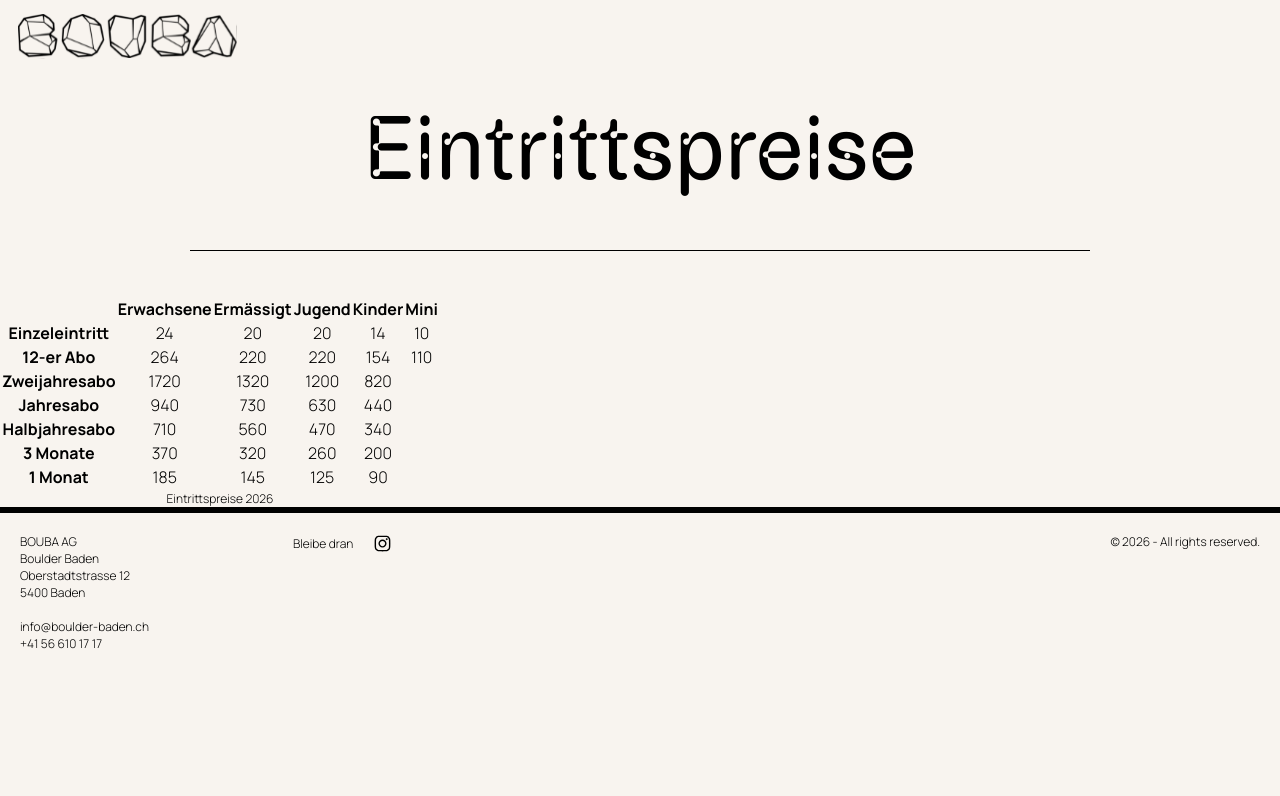
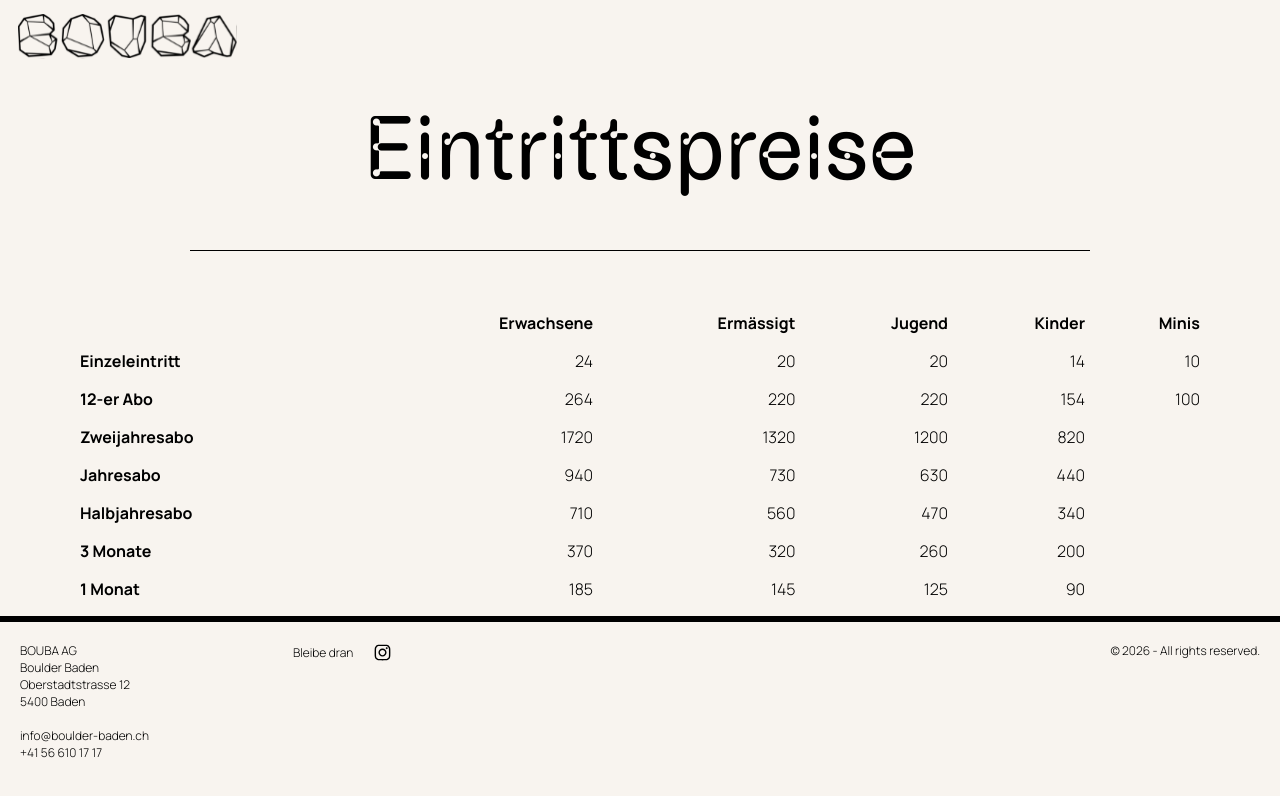
Before and after one commit to escodebar/boulder-baden.ch, a Nuxt app: page /eintrittspreise in a window 1280 px wide. Shown: the top 796 px of the page. Built offline with nearby package versions, Linux system fonts and the light colour scheme.

Commit message:
Refactor and style table

```diff
--- a/app/components/eintrittspreise.vue
+++ b/app/components/eintrittspreise.vue
@@ -1,75 +1,128 @@
 <template>
   <table>
-    <caption>
-      Eintrittspreise 2026
-    </caption>
+    <template v-if="inverted">
       <thead>
         <tr>
           <th></th>
-        <th scope="col">Erwachsene</th>
-        <th scope="col">Ermässigt</th>
-        <th scope="col">Jugend</th>
-        <th scope="col">Kinder</th>
-        <th scope="col">Mini</th>
+          <th v-for="abo in Abos" scope="col">
+            {{ abo }}
+          </th>
         </tr>
       </thead>
       <tbody>
-      <tr>
-        <th scope="row">Einzeleintritt</th>
-        <td>24</td>
-        <td>20</td>
-        <td>20</td>
-        <td>14</td>
-        <td>10</td>
-      </tr>
-      <tr>
-        <th scope="row">12-er Abo</th>
-        <td>264</td>
-        <td>220</td>
-        <td>220</td>
-        <td>154</td>
-        <td>110</td>
-      </tr>
-      <tr>
-        <th scope="row">Zweijahresabo</th>
-        <td>1720</td>
-        <td>1320</td>
-        <td>1200</td>
-        <td>820</td>
-        <td></td>
-      </tr>
-      <tr>
-        <th scope="row">Jahresabo</th>
-        <td>940</td>
-        <td>730</td>
-        <td>630</td>
-        <td>440</td>
-        <td></td>
-      </tr>
-      <tr>
-        <th scope="row">Halbjahresabo</th>
-        <td>710</td>
-        <td>560</td>
-        <td>470</td>
-        <td>340</td>
-        <td></td>
-      </tr>
-      <tr>
-        <th scope="row">3 Monate</th>
-        <td>370</td>
-        <td>320</td>
-        <td>260</td>
-        <td>200</td>
-        <td></td>
-      </tr>
-      <tr>
-        <th scope="row">1 Monat</th>
-        <td>185</td>
-        <td>145</td>
-        <td>125</td>
-        <td>90</td>
-        <td></td>
+        <tr v-for="stufe in Alterstufen">
+          <th scope="row">{{ stufe }}</th>
+          <td v-for="abo in Abos">{{ eintrittspreise[stufe]?.[abo] }}</td>
         </tr>
       </tbody>
+    </template>
+    <template v-else>
+      <thead>
+        <tr>
+          <th></th>
+          <th v-for="stufe in Alterstufen" scope="col">
+            {{ stufe }}
+          </th>
+        </tr>
+      </thead>
+      <tbody>
+        <tr v-for="abo in Abos">
+          <th scope="row">{{ abo }}</th>
+          <td v-for="stufe in Alterstufen">
+            {{ eintrittspreise[stufe]?.[abo] }}
+          </td>
+        </tr>
+      </tbody>
+    </template>
   </table>
 </template>
+
+<script setup lang="ts">
+defineProps<{
+  inverted?: boolean;
+}>();
+
+const Alterstufen = ref([
+  "Erwachsene",
+  "Ermässigt",
+  "Jugend",
+  "Kinder",
+  "Minis",
+]);
+
+const Abos = ref([
+  "Einzeleintritt",
+  "12-er Abo",
+  "Zweijahresabo",
+  "Jahresabo",
+  "Halbjahresabo",
+  "3 Monate",
+  "1 Monat",
+]);
+
+const eintrittspreise = ref({
+  Erwachsene: {
+    Einzeleintritt: "24",
+    "12-er Abo": "264",
+    Zweijahresabo: "1720",
+    Jahresabo: "940",
+    Halbjahresabo: "710",
+    "3 Monate": "370",
+    "1 Monat": "185",
+  },
+  Ermässigt: {
+    Einzeleintritt: "20",
+    "12-er Abo": "220",
+    Zweijahresabo: "1320",
+    Jahresabo: "730",
+    Halbjahresabo: "560",
+    "3 Monate": "320",
+    "1 Monat": "145",
+  },
+  Jugend: {
+    Einzeleintritt: "20",
+    "12-er Abo": "220",
+    Zweijahresabo: "1200",
+    Jahresabo: "630",
+    Halbjahresabo: "470",
+    "3 Monate": "260",
+    "1 Monat": "125",
+  },
+  Kinder: {
+    Einzeleintritt: "14",
+    "12-er Abo": "154",
+    Zweijahresabo: "820",
+    Jahresabo: "440",
+    Halbjahresabo: "340",
+    "3 Monate": "200",
+    "1 Monat": "90",
+  },
+  Minis: {
+    Einzeleintritt: "10",
+    "12-er Abo": "100",
+    Zweijahresabo: "",
+    Jahresabo: "",
+    Halbjahresabo: "",
+    "3 Monate": "",
+    "1 Monat": "",
+  },
+});
+</script>
+
+<style scoped>
+table {
+  border-collapse: separate;
+  border-spacing: 1em;
+}
+
+thead th {
+  text-align: right;
+}
+
+th {
+  text-align: left;
+}
+td {
+  text-align: right;
+}
+</style>
```
Also changed, not shown: app/assets/styles/all.css. Lines whose indentation alone changed are shown as unchanged.
